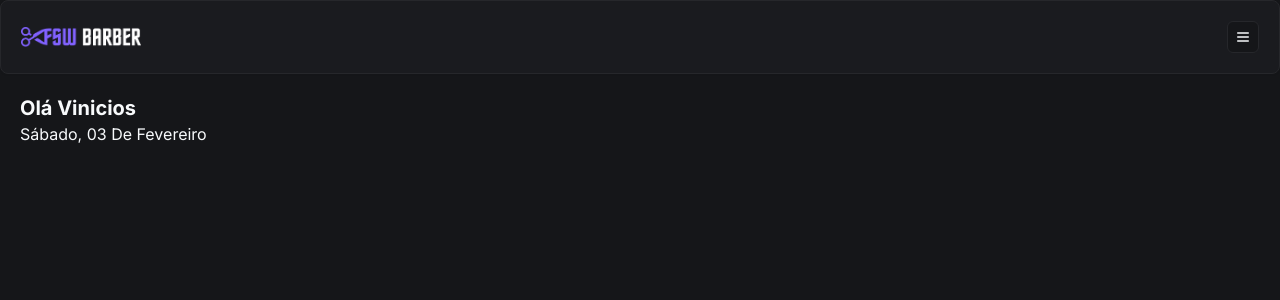
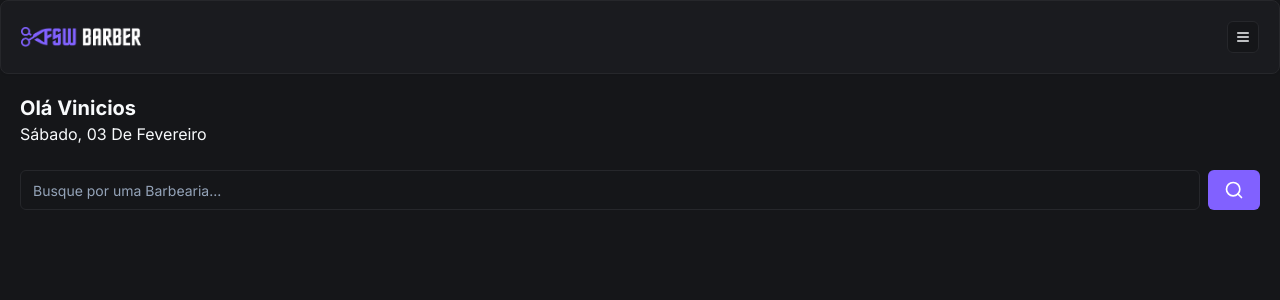
Before and after one commit to viniciostec22/barber, a Next.js app: page / in a window 1280 px wide. Shown: the top 300 px of the page. Built offline with nearby package versions, Linux system fonts and the light colour scheme.

Commit message:
feat: add initial search component

```diff
--- /dev/null
+++ b/app/(home)/_components/search.tsx
@@ -0,0 +1,21 @@
+"use client";
+
+import { Button } from "@/app/components/ui/button";
+import { Input } from "@/app/components/ui/input";
+import { SearchIcon } from "lucide-react";
+
+
+
+const Search = () => {
+    return (
+        <div className="flex items-center gap-2">
+          <Input placeholder="Busque por uma Barbearia..."/>
+          <Button variant="default" >
+            <SearchIcon size={20} />
+          </Button>
+
+        </div>
+    );
+};
+
+export default Search;
--- a/app/(home)/page.tsx
+++ b/app/(home)/page.tsx
@@ -1,6 +1,7 @@
 import { format } from "date-fns"
 import Header from "../_components/header";
 import { ptBR } from "date-fns/locale"
+import Search  from "./_components/search";
 
 export default function Home(){
   return (
@@ -14,6 +15,10 @@
         })}
         </p>
       </div>
+
+      <div className="px-5 mt-6">
+      <Search />
+      </div>
     </div>
   )
 }
--- /dev/null
+++ b/app/components/ui/input.tsx
@@ -0,0 +1,25 @@
+import * as React from "react"
+
+import { cn } from "@/app/_lib/utils"
+
+export interface InputProps
+  extends React.InputHTMLAttributes<HTMLInputElement> {}
+
+const Input = React.forwardRef<HTMLInputElement, InputProps>(
+  ({ className, type, ...props }, ref) => {
+    return (
+      <input
+        type={type}
+        className={cn(
+          "flex h-10 w-full rounded-md border border-input bg-background px-3 py-2 text-sm ring-offset-background file:border-0 file:bg-transparent file:text-sm file:font-medium placeholder:text-muted-foreground focus-visible:outline-none focus-visible:ring-2 focus-visible:ring-ring focus-visible:ring-offset-2 disabled:cursor-not-allowed disabled:opacity-50",
+          className
+        )}
+        ref={ref}
+        {...props}
+      />
+    )
+  }
+)
+Input.displayName = "Input"
+
+export { Input }
```
